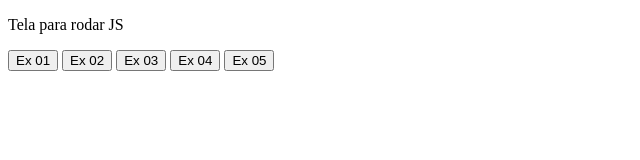
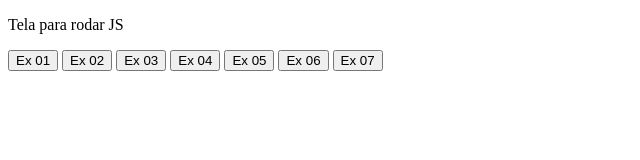
Before and after one commit to RoederArt/TREINO_JS, a plain HTML site: page index.html in a window 1280 px wide. Shown: the whole page, without its empty margins (0-640 px from the left). Drawn offline with Linux system fonts and the light colour scheme.

Commit message:
add - sexta atividade feita e 7 atividade adicionada

```diff
--- a/index.html
+++ b/index.html
@@ -73,6 +73,45 @@
 
     <script src="scripts/ex05.js"></script>
 
+    <!-- Crie um algoritmo que peça ao usuário uma letra do alfabeto.
+    O programa deverá verificar se a letra digitada é:
+    Vogal
+    Consoante
+    E mostrar o resultado no console.
+    -->
+
+    <button onclick="vogalConsoante()"> Ex 06 </button>
+
+    <script src="scripts/ex06.js"></script>
+
+    <!-- Uma picoléteria precisa de um sistema simples para mostrar o preço de seus
+    produtos.
+        Crie um algoritmo que permita selecionar o sabor do picolé e mostre seu preço
+    correspondente.
+    Sabores disponíveis
+    Código
+    Sabor Preço
+    Chocolate R$ 1,50
+    Morango R$ 2,50
+    Creme
+    Manga
+    Melancia
+    R$ 2,50
+    R$ 3,20
+    R$ 3,40
+    Vanilla Ice R$ 3,00
+    Céu Azul R$ 3,60
+    Brownie
+    R$ 4,00
+    Hawaiano R$ 5,00
+    O programa deve solicitar o código do sabor e mostrar o preço
+    correspondente.
+    -->
+
+    <button onclick="saBOR()"> Ex 07 </button>
+
+    <script src="scripts/ex07.js"></script>
+
 </body>
 
 </html>
--- /dev/null
+++ b/scripts/ex06.js
@@ -0,0 +1,24 @@
+console.log('6');
+
+function vogalConsoante() {
+
+    let letra = prompt("digite um letra: ");
+
+    if (letra == "a" || letra == "A"){
+        alert("vogal");
+    }else if(letra == "e" || letra == "E"){
+        alert("vogal");
+    }else if(letra == "i" || letra == "I"){
+        alert("vogal");
+    }else if(letra == "o" || letra == "O"){
+        alert("vogal");
+    }else if(letra == "u" || letra == "U"){
+        alert("vogal");
+
+    } else {
+
+        alert("consoante");
+
+    }
+
+}
```
Also changed, not shown: scripts/ex07.js (added).
